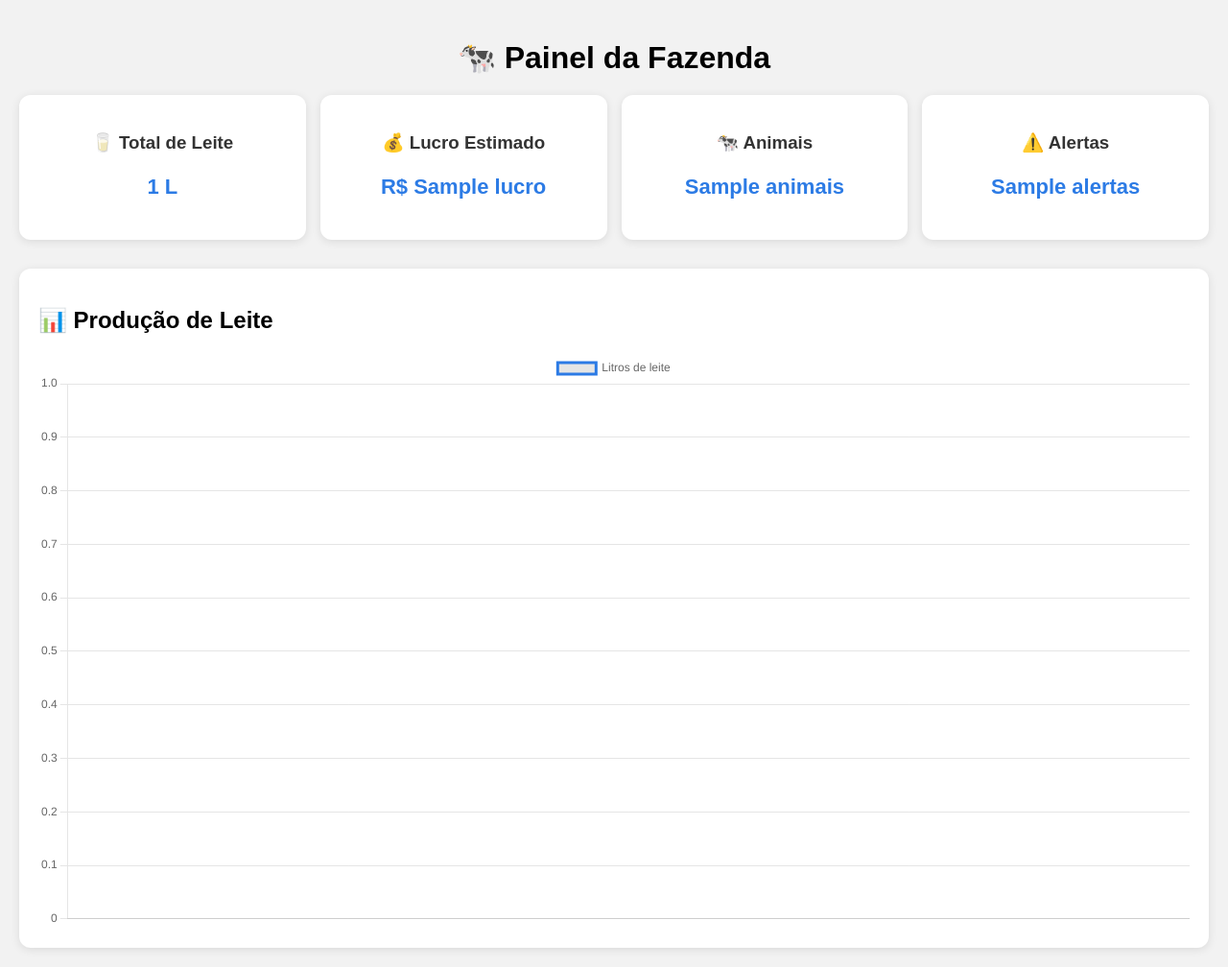
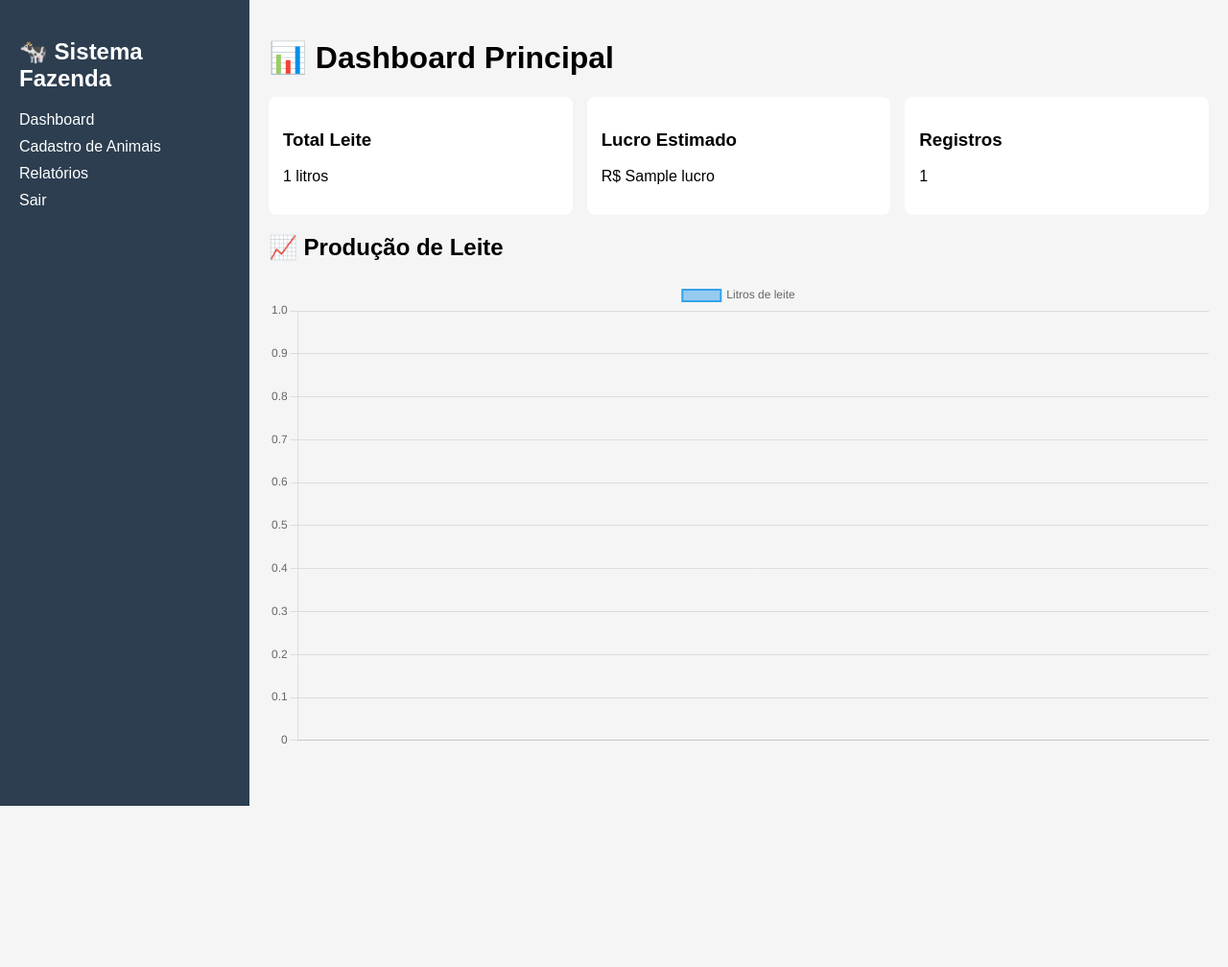
Before and after one commit to rafael-cm-art/sistema-fazenda, a Flask app: template templates/dashboard.html in a window 1280 px wide. Shown: the whole page at 96% size. After the commit the page ends 840 px from the top, so only its background shows below. Run offline with Flask 3, Linux system fonts and the light colour scheme; the template is opened without the code that fills it: most values are stand-ins (such as "Sample title", 1, 10 or a date in 2020).

Commit message:
atualiza dashboard e estilo

```diff
--- a/app.py
+++ b/app.py
@@ -1,264 +1,54 @@
 from flask import Flask, render_template, request, redirect, session
 import sqlite3
-from datetime import datetime, timedelta
+import os
 
 app = Flask(__name__)
+app.secret_key = "123456"
 
-from flask import Flask, render_template, redirect
-
-app = Flask(__name__)
+PRECO_LITRO = 2.5
 
 
+# ---------------- BANCO ----------------
+def conectar():
+    return sqlite3.connect("banco.db")
+
+
+# ---------------- ROTA INICIAL ----------------
 @app.route("/")
 def home():
     return redirect("/login")
 
 
+# ---------------- LOGIN ----------------
+@app.route("/login", methods=["GET", "POST"])
+def login():
+    if request.method == "POST":
+        return redirect("/dashboard")
+    return render_template("login.html")
+
+
+# ---------------- DASHBOARD ----------------
 @app.route("/dashboard")
 def dashboard():
-    return render_template("dashboard.html")
-
-app.secret_key = "123456"
-
-PRECO_LITRO = 2.5
-
-# conexão com banco
-def conectar():
-    return sqlite3.connect("banco.db")
-
-# criar banco e tabelas
-def criar_banco():
-    conn = conectar()
-    c = conn.cursor()
-
-    c.execute("""
-    CREATE TABLE IF NOT EXISTS usuarios (
-        id INTEGER PRIMARY KEY AUTOINCREMENT,
-        username TEXT,
-        senha TEXT
-    )
-    """)
-
-    c.execute("""
-    CREATE TABLE IF NOT EXISTS animais (
-        id INTEGER PRIMARY KEY AUTOINCREMENT,
-        nome TEXT,
-        tipo TEXT
-    )
-    """)
-
-    c.execute("""
-    CREATE TABLE IF NOT EXISTS leite (
-        id INTEGER PRIMARY KEY AUTOINCREMENT,
-        animal TEXT,
-        litros REAL,
-        data TIMESTAMP DEFAULT CURRENT_TIMESTAMP
-    )
-    """)
-
-    c.execute("""
-    CREATE TABLE IF NOT EXISTS peso (
-        id INTEGER PRIMARY KEY AUTOINCREMENT,
-        animal TEXT,
-        peso REAL,
-        data TIMESTAMP DEFAULT CURRENT_TIMESTAMP
-    )
-    """)
-
-    c.execute("""
-    CREATE TABLE IF NOT EXISTS vacinas (
-        id INTEGER PRIMARY KEY AUTOINCREMENT,
-        animal TEXT,
-        vacina TEXT,
-        data_aplicacao DATE,
-        proxima_dose DATE
-    )
-    """)
-
-    # cria usuário padrão
-    c.execute("SELECT * FROM usuarios WHERE username='admin'")
-    if not c.fetchone():
-        c.execute("INSERT INTO usuarios (username, senha) VALUES ('admin','123')")
-
-    conn.commit()
-    conn.close()
-
-# verifica login
-def logado():
-    return "usuario" in session
-
-# login
-@app.route("/", methods=["GET", "POST"])
-def login():
-    if request.method == "POST":
-        user = request.form["username"]
-        senha = request.form["senha"]
-
-        conn = conectar()
-        c = conn.cursor()
-        c.execute("SELECT * FROM usuarios WHERE username=? AND senha=?", (user, senha))
-        resultado = c.fetchone()
-        conn.close()
-
-        if resultado:
-            session["usuario"] = user
-            return redirect("/dashboard")
-
-    return render_template("login.html")
-
-# dashboard
-@app.route("/dashboard")
-def dashboard():
-    if not logado():
-        return redirect("/")
 
     conn = conectar()
-    c = conn.cursor()
+    cursor = conn.cursor()
 
-    # animais
-    c.execute("SELECT * FROM animais")
-    animais = c.fetchall()
+    cursor.execute("SELECT data, litros FROM leite")
+    dados = cursor.fetchall()
 
-    # total leite
-    c.execute("SELECT SUM(litros) FROM leite")
-    total_leite = c.fetchone()[0] or 0
-
-    # produção por dia
-    c.execute("""
-    SELECT date(data), SUM(litros)
-    FROM leite
-    GROUP BY date(data)
-    """)
-    dados = c.fetchall()
-
-    # lucro
+    total_leite = sum([d[1] for d in dados])
     lucro = total_leite * PRECO_LITRO
-
-    # alertas de vacina (7 dias)
-    c.execute("""
-    SELECT animal, vacina, proxima_dose
-    FROM vacinas
-    WHERE date(proxima_dose) <= date('now', '+7 day')
-    """)
-    alertas = c.fetchall()
-
-    conn.close()
 
     return render_template(
         "dashboard.html",
+        dados=dados,
         total_leite=total_leite,
-        dados=dados,
-        lucro=lucro,
-        animais=animais,
-        alertas=alertas
+        lucro=lucro
     )
 
-# tela cadastro
-@app.route("/cadastro")
-def cadastro():
-    if not logado():
-        return redirect("/")
-    return render_template("cadastro.html")
 
-# salvar animal
-@app.route("/salvar", methods=["POST"])
-def salvar():
-    nome = request.form["nome"]
-    tipo = request.form["tipo"]
-
-    conn = conectar()
-    c = conn.cursor()
-    c.execute("INSERT INTO animais (nome, tipo) VALUES (?, ?)", (nome, tipo))
-    conn.commit()
-    conn.close()
-
-    return redirect("/dashboard")
-
-# registrar leite
-@app.route("/leite", methods=["POST"])
-def leite():
-    animal = request.form["animal"]
-    litros = request.form["litros"]
-
-    conn = conectar()
-    c = conn.cursor()
-    c.execute("INSERT INTO leite (animal, litros) VALUES (?, ?)", (animal, litros))
-    conn.commit()
-    conn.close()
-
-    return redirect("/dashboard")
-
-# registrar peso
-@app.route("/peso", methods=["POST"])
-def peso():
-    animal = request.form["animal"]
-    peso_valor = request.form["peso"]
-
-    conn = conectar()
-    c = conn.cursor()
-    c.execute("INSERT INTO peso (animal, peso) VALUES (?, ?)", (animal, peso_valor))
-    conn.commit()
-    conn.close()
-
-    return redirect("/dashboard")
-
-# registrar vacina
-@app.route("/vacina", methods=["POST"])
-def vacina():
-    animal = request.form["animal"]
-    vacina_nome = request.form["vacina"]
-
-    hoje = datetime.now()
-    proxima = hoje + timedelta(days=180)
-
-    conn = conectar()
-    c = conn.cursor()
-
-    c.execute("""
-    INSERT INTO vacinas (animal, vacina, data_aplicacao, proxima_dose)
-    VALUES (?, ?, ?, ?)
-    """, (
-        animal,
-        vacina_nome,
-        hoje.strftime("%Y-%m-%d"),
-        proxima.strftime("%Y-%m-%d")
-    ))
-
-    conn.commit()
-    conn.close()
-
-    return redirect("/dashboard")
-
-# relatório
-@app.route("/relatorio")
-def relatorio():
-    if not logado():
-        return redirect("/")
-
-    conn = conectar()
-    c = conn.cursor()
-
-    c.execute("""
-    SELECT animal, SUM(litros)
-    FROM leite
-    WHERE strftime('%m', data) = strftime('%m', 'now')
-    GROUP BY animal
-    """)
-    dados = c.fetchall()
-
-    conn.close()
-
-    return render_template("relatorio.html", dados=dados)
-
-# logout
-@app.route("/logout")
-def logout():
-    session.clear()
-    return redirect("/")
-
-# iniciar sistema
-import os
-
+# ---------------- PORTA (RENDER) ----------------
 if __name__ == "__main__":
     port = int(os.environ.get("PORT", 5000))
     app.run(host="0.0.0.0", port=port)
--- a/static/style.css
+++ b/static/style.css
@@ -1,36 +1,38 @@
 body {
     font-family: Arial;
-    background: #f2f2f2;
     margin: 0;
+    display: flex;
+}
+
+.menu {
+    width: 220px;
+    background: #2c3e50;
+    color: white;
+    height: 100vh;
     padding: 20px;
 }
 
-h1 {
-    text-align: center;
+.menu a {
+    display: block;
+    color: white;
+    margin: 10px 0;
+    text-decoration: none;
+}
+
+.container {
+    flex: 1;
+    padding: 20px;
+    background: #f5f5f5;
 }
 
 .cards {
-    display: grid;
-    grid-template-columns: repeat(4, 1fr);
+    display: flex;
     gap: 15px;
-    margin-bottom: 30px;
 }
 
 .card {
     background: white;
-    padding: 20px;
-    border-radius: 10px;
-    text-align: center;
-    box-shadow: 0px 2px 8px rgba(0,0,0,0.1);
+    padding: 15px;
+    flex: 1;
+    border-radius: 8px;
 }
-
-.card h3 {
-    margin-bottom: 10px;
-    color: #333;
-}
-
-.card p {
-    font-size: 20px;
-    font-weight: bold;
-    color: #2c7be5;
-}
--- a/templates/dashboard.html
+++ b/templates/dashboard.html
@@ -2,93 +2,48 @@
 <html lang="pt-br">
 <head>
     <meta charset="UTF-8">
-    <title>Painel da Fazenda</title>
-
-    <link rel="stylesheet" href="{{ url_for('static', filename='style.css') }}">
-
+    <title>Dashboard Fazenda</title>
+    <link rel="stylesheet" href="/static/style.css">
     <script src="https://cdn.jsdelivr.net/npm/chart.js"></script>
-
-    <style>
-        body {
-            font-family: Arial;
-            background: #f2f2f2;
-            margin: 0;
-            padding: 20px;
-        }
-
-        h1 {
-            text-align: center;
-            margin-bottom: 20px;
-        }
-
-        .cards {
-            display: grid;
-            grid-template-columns: repeat(auto-fit, minmax(200px, 1fr));
-            gap: 15px;
-            margin-bottom: 30px;
-        }
-
-        .card {
-            background: white;
-            padding: 20px;
-            border-radius: 12px;
-            text-align: center;
-            box-shadow: 0 2px 10px rgba(0,0,0,0.1);
-        }
-
-        .card h3 {
-            margin-bottom: 10px;
-            color: #333;
-        }
-
-        .card p {
-            font-size: 22px;
-            font-weight: bold;
-            color: #2c7be5;
-        }
-
-        .container {
-            background: white;
-            padding: 20px;
-            border-radius: 12px;
-            box-shadow: 0 2px 10px rgba(0,0,0,0.1);
-        }
-    </style>
 </head>
 
 <body>
 
-<h1>🐄 Painel da Fazenda</h1>
+<div class="menu">
+    <h2>🐄 Sistema Fazenda</h2>
 
-<!-- CARDS -->
+    <a href="/dashboard">Dashboard</a>
+    <a href="/cadastro">Cadastro de Animais</a>
+    <a href="/relatorio">Relatórios</a>
+    <a href="/login">Sair</a>
+</div>
+
+<div class="container">
+
+    <h1>📊 Dashboard Principal</h1>
+
     <div class="cards">
 
         <div class="card">
-        <h3>🥛 Total de Leite</h3>
-        <p>{{ total_leite }} L</p>
+            <h3>Total Leite</h3>
+            <p>{{ total_leite }} litros</p>
         </div>
 
         <div class="card">
-        <h3>💰 Lucro Estimado</h3>
+            <h3>Lucro Estimado</h3>
             <p>R$ {{ lucro }}</p>
         </div>
 
         <div class="card">
-        <h3>🐄 Animais</h3>
-        <p>{{ animais }}</p>
-    </div>
-
-    <div class="card">
-        <h3>⚠️ Alertas</h3>
-        <p>{{ alertas }}</p>
+            <h3>Registros</h3>
+            <p>{{ dados|length }}</p>
         </div>
 
     </div>
 
-<!-- GRÁFICO -->
-<div class="container">
-    <h2>📊 Produção de Leite</h2>
+    <h2>📈 Produção de Leite</h2>
     <canvas id="grafico"></canvas>
+
 </div>
 
 <script>
@@ -103,16 +58,8 @@ new Chart(document.getElementById("grafico"), {
         datasets: [{
             label: "Litros de leite",
             data: valores,
-            borderWidth: 3,
-            borderColor: "#2c7be5",
-            tension: 0.3
+            borderWidth: 2
         }]
-    },
-    options: {
-        responsive: true,
-        plugins: {
-            legend: { display: true }
-        }
     }
 });
 </script>
```
Lines whose indentation alone changed are shown as unchanged.
